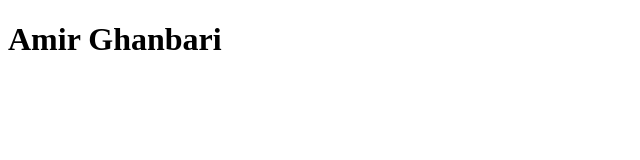
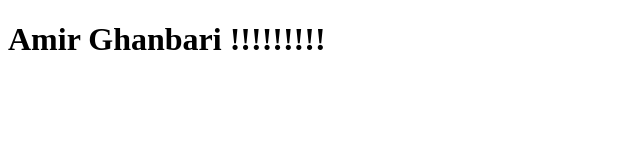
Before and after one commit to GhanbariAmir/name, a plain HTML site: page index.html in a window 1280 px wide. Shown: the whole page, without its empty margins (0-640 px from the left). Drawn offline with Linux system fonts and the light colour scheme.

Commit message:
changing title

```diff
--- a/index.html
+++ b/index.html
@@ -7,6 +7,6 @@
     <title>Example</title>
 </head>
 <body>
-    <h1>Amir Ghanbari</h1>
+    <h1>Amir Ghanbari !!!!!!!!!</h1>
 </body>
 </html>
```
